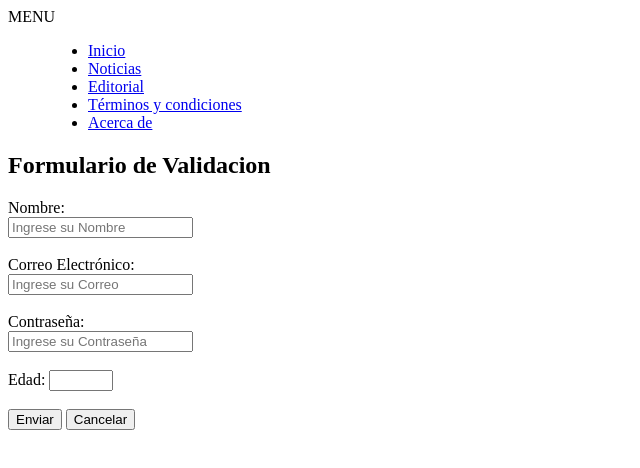
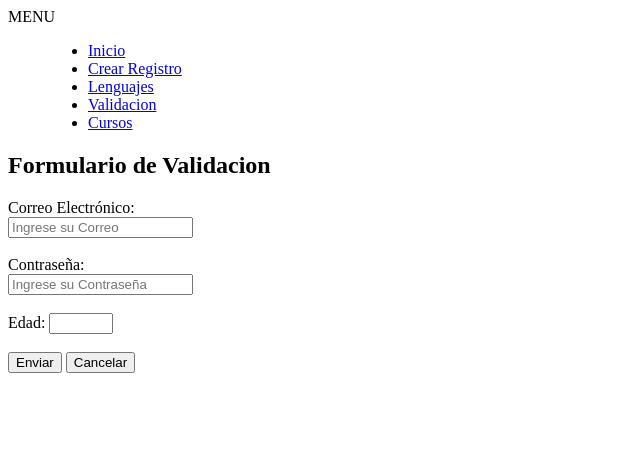
Before and after one commit to 137RickC/LaboratorioIDEWEB, a plain HTML site: page Laboratorio6/validacion.html in a window 1280 px wide. Shown: the whole page, without its empty margins (0-640 px from the left). Drawn offline with Linux system fonts and the light colour scheme.

Commit message:
validacion

```diff
--- a/Laboratorio6/validacion.html
+++ b/Laboratorio6/validacion.html
@@ -11,11 +11,11 @@
     <menu>
         <nav>
             <ul>
-                <li><a href="#">Inicio</a></li>
-                <li><a href="#">Noticias</a></li>
-                <li><a href="#">Editorial</a></li>
-                <li><a href="#">Términos y condiciones</a></li>
-                <li><a href="#">Acerca de</a></li>
+                <li><a href="index.html">Inicio</a></li>
+                <li><a href="registro.html">Crear Registro</a></li>
+                <li><a href="lenguaje.html">Lenguajes</a></li>
+                <li><a href="validacion.html">Validacion</a></li>
+                <li><a href="cursos.html">Cursos</a></li>
             </ul>
         </nav>
     </menu>
@@ -24,8 +24,6 @@
 <body>
     <form action="procesar.php" method="post">
         <h2>Formulario de Validacion</h2>
-        <label for="nombre">Nombre:</label><br>
-        <input type="text" id="nombre" name="nombre" required pattern="[A-Za-z\s]+" placeholder="Ingrese su Nombre"><br><br>
 
         <label for="email">Correo Electrónico:</label><br>
         <input type="email" id="email" name="email" placeholder="Ingrese su Correo" required><br><br>
```
